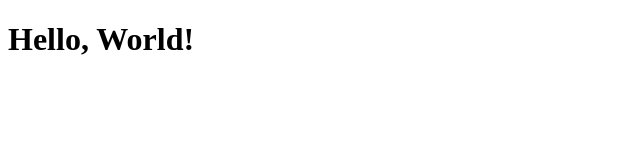
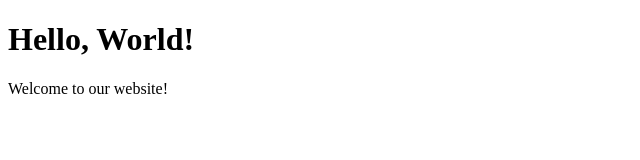
Before and after one commit to AhmadBilal94/workplace, a plain HTML site: page index.htm in a window 1280 px wide. Shown: the whole page, without its empty margins (0-640 px from the left). Drawn offline with Linux system fonts and the light colour scheme.

Commit message:
Update index.htm

```diff
--- a/index.htm
+++ b/index.htm
@@ -8,6 +8,7 @@
 <body>
 
     <h1>Hello, World!</h1>
+    <p>Welcome to our website!</p>
 
 </body>
 </html>
```
